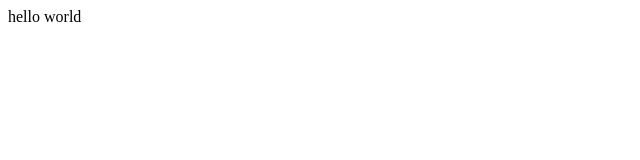
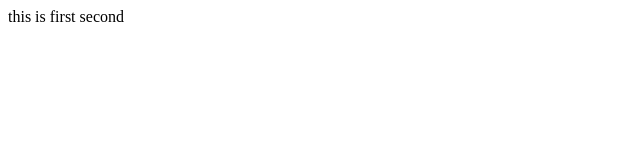
Before and after one commit to znnBanana/git-web1903-znn, a plain HTML site: page hello.html in a window 1280 px wide. Shown: the full height of the page, 0-640 px from the left. Drawn offline with Linux system fonts and the light colour scheme.

Commit message:
second commit

```diff
--- a/hello.html
+++ b/hello.html
@@ -5,7 +5,8 @@
 	<title>hello</title>
 </head>
 <body>
-	hello world
+	this is first
+	second
 
 </body>
 </html>
```
Also changed, not shown: world.html (+2 -0 lines).
